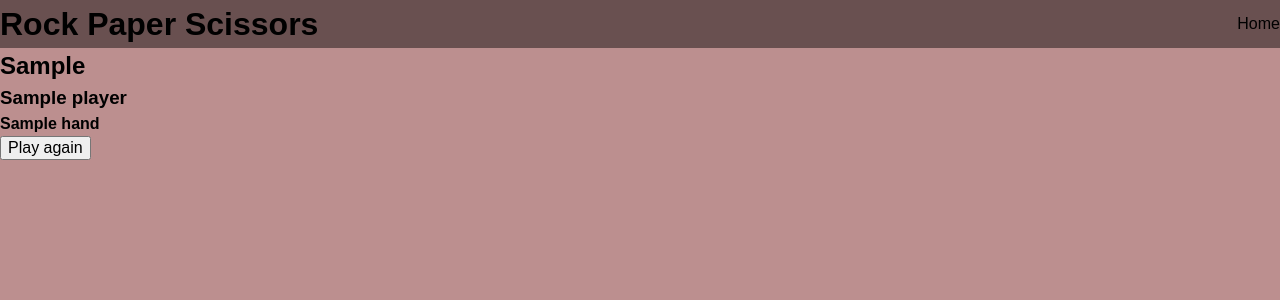
After one commit to douglasrusse11/rps_weekend_homework_03, a Flask app: template templates/winner_computer.html in a window 1280 px wide. The commit adds this page. Shown: the top 300 px of the page. Run offline with Flask 2, Linux system fonts and the light colour scheme; the template is opened without the code that fills it: most values are stand-ins (such as "Sample title", 1, 10 or a date in 2020).

Commit message:
adds template to display the result with play again button

```diff
--- a/controllers/controller.py
+++ b/controllers/controller.py
@@ -26,6 +26,6 @@ def play_game():
     hand = request.form["hand"]
     winner, players_list = run_game(name, hand, computer=True)
     if winner:
-        return render_template("winner.html", winner_string=f"{winner.name} wins by playing {winner.hand}", players=players_list)
+        return render_template("winner_computer.html", winner_string=f"{winner.name} wins by playing {winner.hand}", players=players_list)
     else:
-        return render_template("winner.html", winner_string="It is a draw", players = players_list)
+        return render_template("winner_computer.html", winner_string="It is a draw", players = players_list)
--- a/templates/winner.html
+++ b/templates/winner.html
@@ -8,4 +8,9 @@
         <h4>{{ player.hand.capitalize() }}</h4>
     </div>
 {% endfor %}
+
+{% block button %}
+
 {% endblock %}
+
+{% endblock %}
--- /dev/null
+++ b/templates/winner_computer.html
@@ -0,0 +1,7 @@
+{% extends "winner.html" %}
+
+{% block button %}
+<form action="/play" method=get>
+    <input type="submit" value="Play again">
+</form>
+{% endblock %}
```
